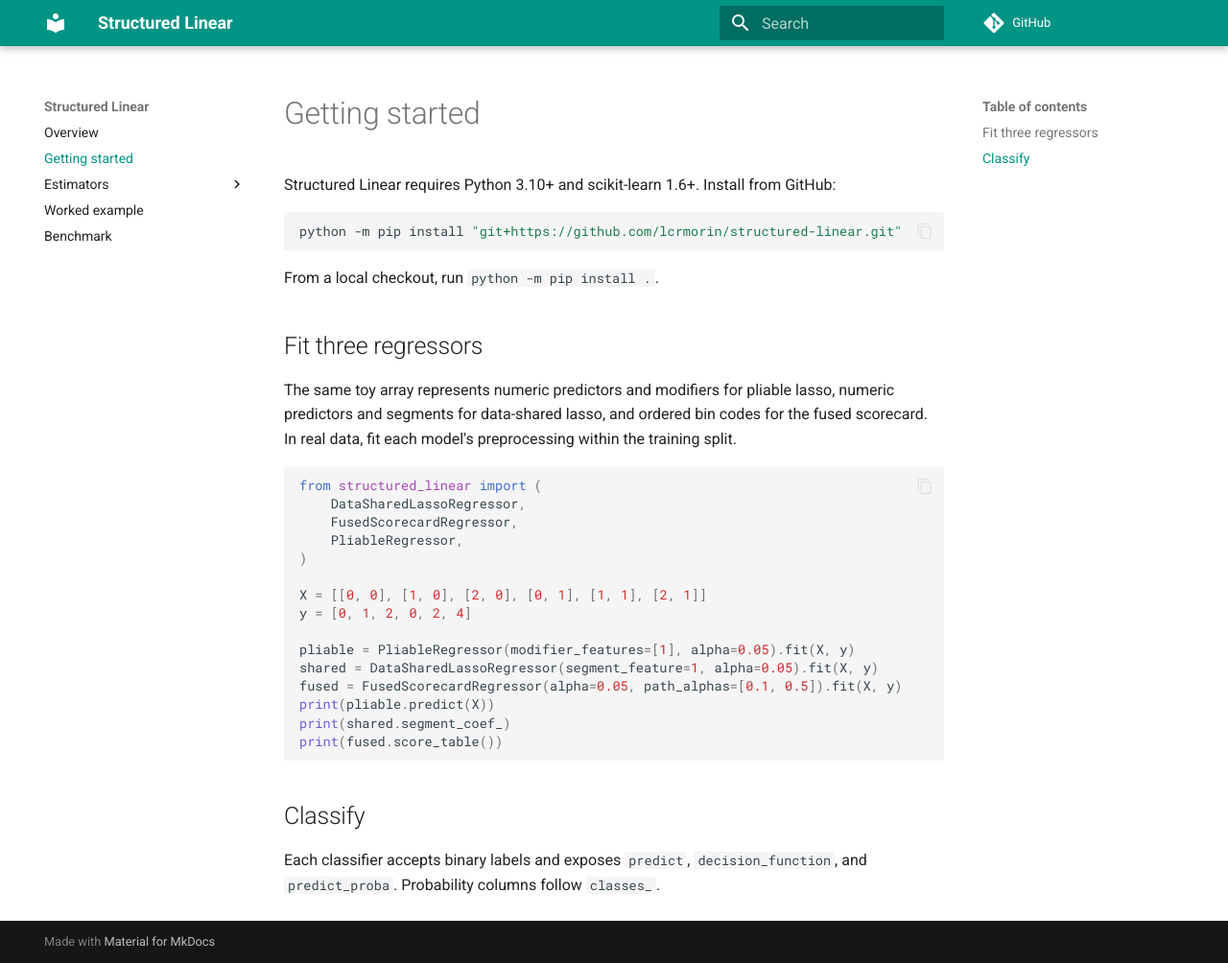
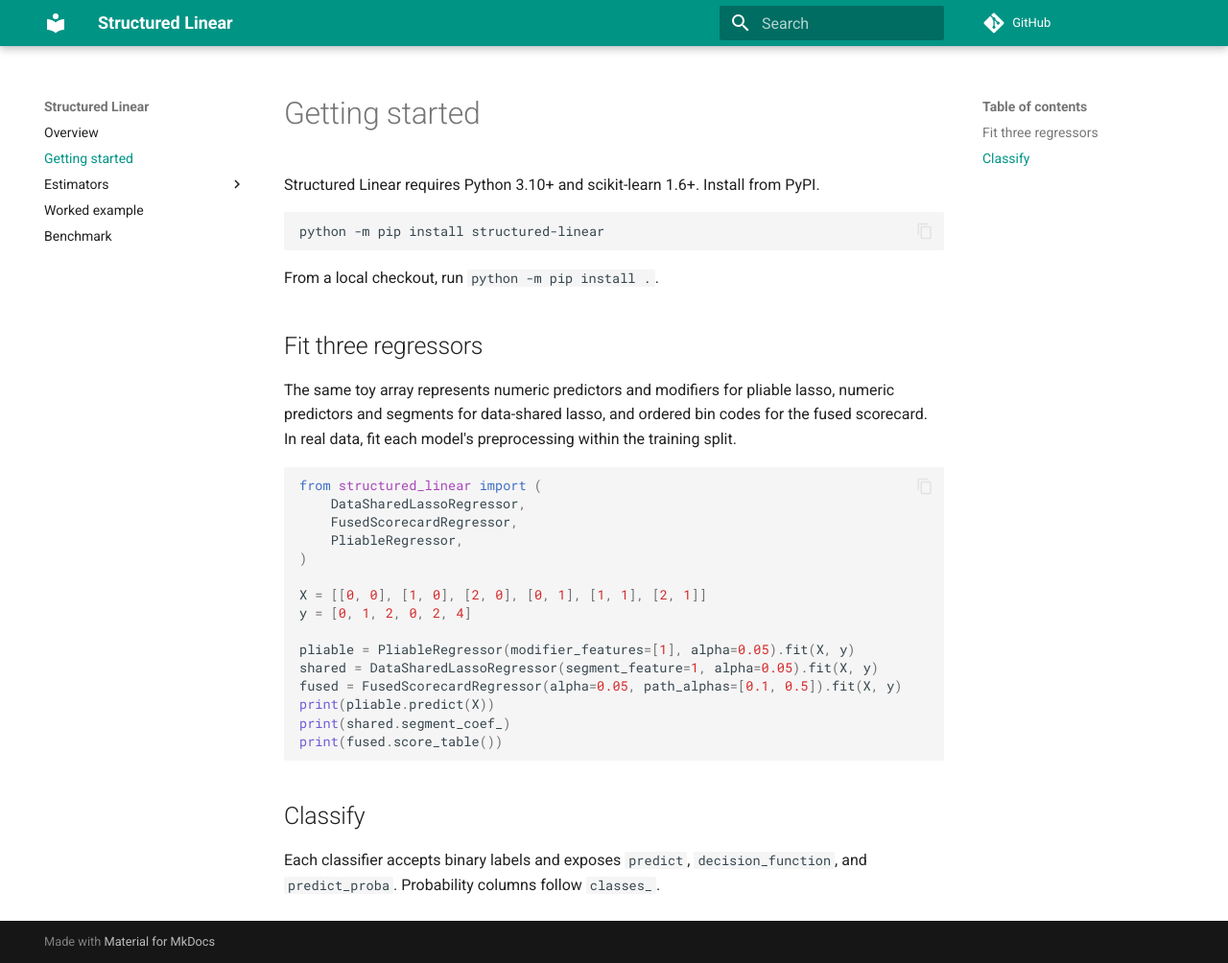
Before and after one commit to lcrmorin/pliable-lasso, an MkDocs documentation site: the page built from docs/getting-started.md, in a window 1280 px wide and 1004 px high. Shown: the whole window at 96% size. Built offline with MkDocs 1.6.1 and Material for MkDocs 9.7.7, drawn with Linux system fonts in a browser that asks for light colours; comment, search, counter and statistics services are not loaded.

Commit message:
Document installation from PyPI

````diff
--- a/docs/getting-started.md
+++ b/docs/getting-started.md
@@ -1,9 +1,9 @@
 # Getting started
 
-Structured Linear requires Python 3.10+ and scikit-learn 1.6+. Install from GitHub:
+Structured Linear requires Python 3.10+ and scikit-learn 1.6+. Install from PyPI.
 
 ```bash
-python -m pip install "git+https://github.com/lcrmorin/structured-linear.git"
+python -m pip install structured-linear
 ```
 
 From a local checkout, run `python -m pip install .`.
````
Also changed, not shown: README.md (+1 -1 lines).
